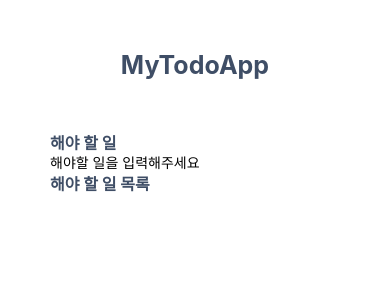
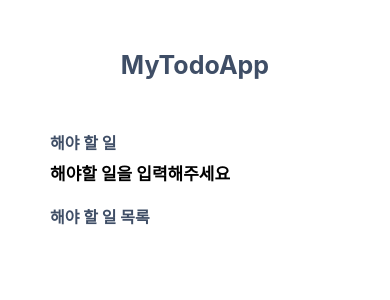
Before and after one commit to zhsks528/2019-CLASSLION_ReactNative, a React Native app: screen / in a window 390 px wide. Shown: the top 300 px of the page. Built offline with nearby package versions, Linux system fonts and the light colour scheme.

Commit message:
코드 오류 수정

```diff
--- a/app.json
+++ b/app.json
@@ -1,14 +1,10 @@
 {
   "expo": {
-    "name": ";",
+    "name": "MyTodoApp",
     "slug": "MyTodoApp",
     "privacy": "public",
     "sdkVersion": "35.0.0",
-    "platforms": [
-      "ios",
-      "android",
-      "web"
-    ],
+    "platforms": ["ios", "android", "web"],
     "version": "1.0.0",
     "orientation": "portrait",
     "icon": "./assets/icon.png",
@@ -20,11 +16,10 @@
     "updates": {
       "fallbackToCacheTimeout": 0
     },
-    "assetBundlePatterns": [
-      "**/*"
-    ],
+    "assetBundlePatterns": ["**/*"],
     "ios": {
       "supportsTablet": true
-    }
+    },
+    "description": ""
   }
 }
--- a/app/components/Input.js
+++ b/app/components/Input.js
@@ -7,7 +7,7 @@ export default function Input({ value, changeText, addTodoItem }) {
       value={value}
       onChangeText={changeText}
       onEndEditing={addTodoItem}
-      styles={styles.input}
+      style={styles.input}
       placeholder={"해야할 일을 입력해주세요"}
       maxLength={30}
       returnKeyType="done"
--- a/app/components/Listitem.js
+++ b/app/components/Listitem.js
@@ -8,7 +8,12 @@ import {
 } from "react-native";
 import { AntDesign } from "@expo/vector-icons";
 
-export default function Listitem({ name, isComplete, changeComlete }) {
+export default function Listitem({
+  name,
+  isComplete,
+  changeComlete,
+  deleteItem
+}) {
   return (
     <View style={styles.listitembox}>
       <View style={styles.makerow}>
@@ -21,7 +26,7 @@ export default function Listitem({ name, isComplete, changeComlete }) {
         </TouchableOpacity>
         <Text style={styles.item}>{name}</Text>
       </View>
-      <TouchableOpacity>
+      <TouchableOpacity onPress={deleteItem}>
         <AntDesign name="close" size={20} />
       </TouchableOpacity>
     </View>
```
